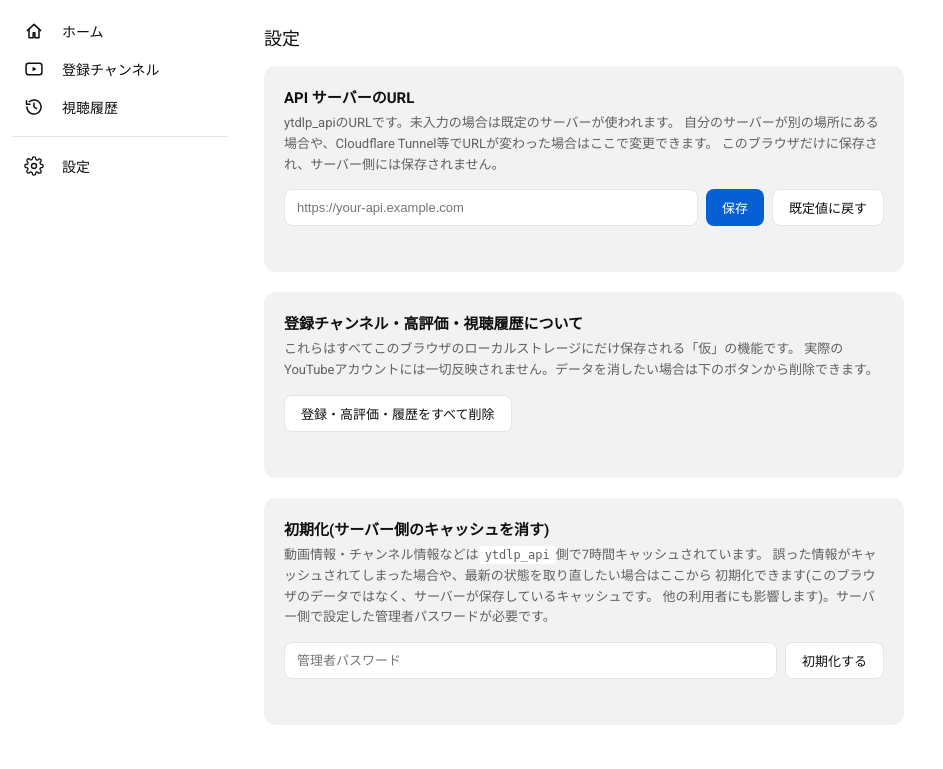
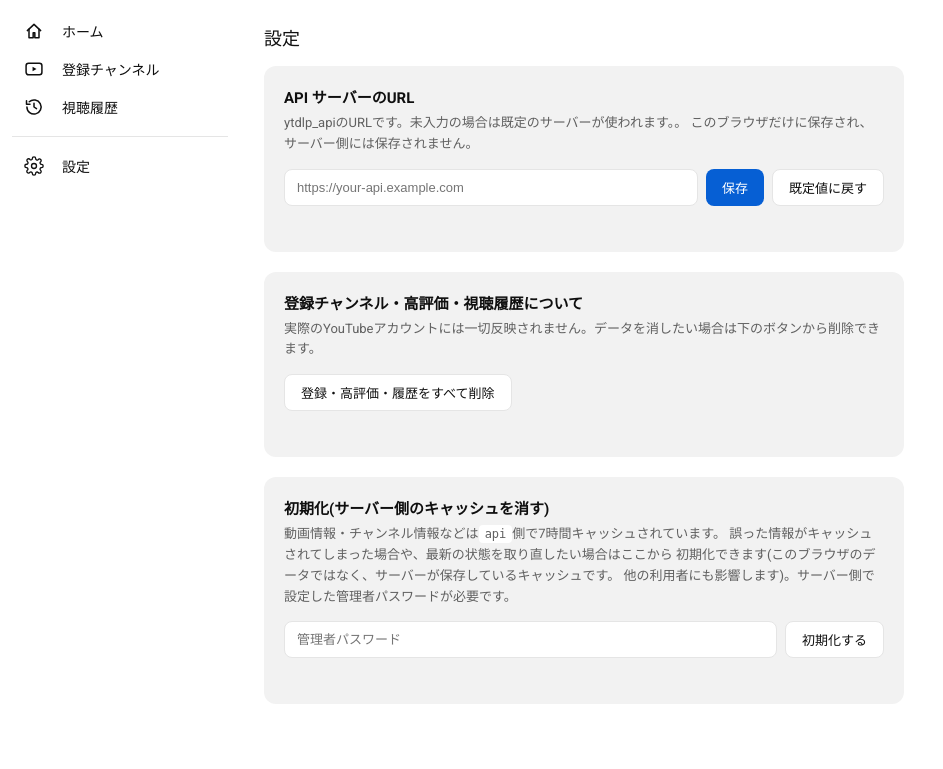
Before and after one commit to fipdusjock/yuzutube-, a Python web app: template templates/settings.html in a window 1280 px wide. Shown: the part 56-825 px from the top of the page, without its empty margins (0-943 px from the left). After the commit the page ends 760 px from the top, so only its background shows below. Run offline with Jinja, Linux system fonts and the light colour scheme; the template is opened without the code that fills it, so the values that code supplies are empty.

Commit message:
Fix typos in settings.html descriptions

```diff
--- a/templates/settings.html
+++ b/templates/settings.html
@@ -7,8 +7,7 @@
 <div class="settings-box">
   <div class="settings-label">API サーバーのURL</div>
   <div class="settings-desc">
-    ytdlp_apiのURLです。未入力の場合は既定のサーバーが使われます。
-    自分のサーバーが別の場所にある場合や、Cloudflare Tunnel等でURLが変わった場合はここで変更できます。
+    ytdlp_apiのURLです。未入力の場合は既定のサーバーが使われます。。
     このブラウザだけに保存され、サーバー側には保存されません。
   </div>
   <div class="settings-row">
@@ -22,7 +21,6 @@
 <div class="settings-box">
   <div class="settings-label">登録チャンネル・高評価・視聴履歴について</div>
   <div class="settings-desc">
-    これらはすべてこのブラウザのローカルストレージにだけ保存される「仮」の機能です。
     実際のYouTubeアカウントには一切反映されません。データを消したい場合は下のボタンから削除できます。
   </div>
   <div class="settings-row">
@@ -34,7 +32,7 @@
 <div class="settings-box">
   <div class="settings-label">初期化(サーバー側のキャッシュを消す)</div>
   <div class="settings-desc">
-    動画情報・チャンネル情報などは<code>ytdlp_api</code>側で7時間キャッシュされています。
+    動画情報・チャンネル情報などは<code>api</code>側で7時間キャッシュされています。
     誤った情報がキャッシュされてしまった場合や、最新の状態を取り直したい場合はここから
     初期化できます(このブラウザのデータではなく、サーバーが保存しているキャッシュです。
     他の利用者にも影響します)。サーバー側で設定した管理者パスワードが必要です。
```
